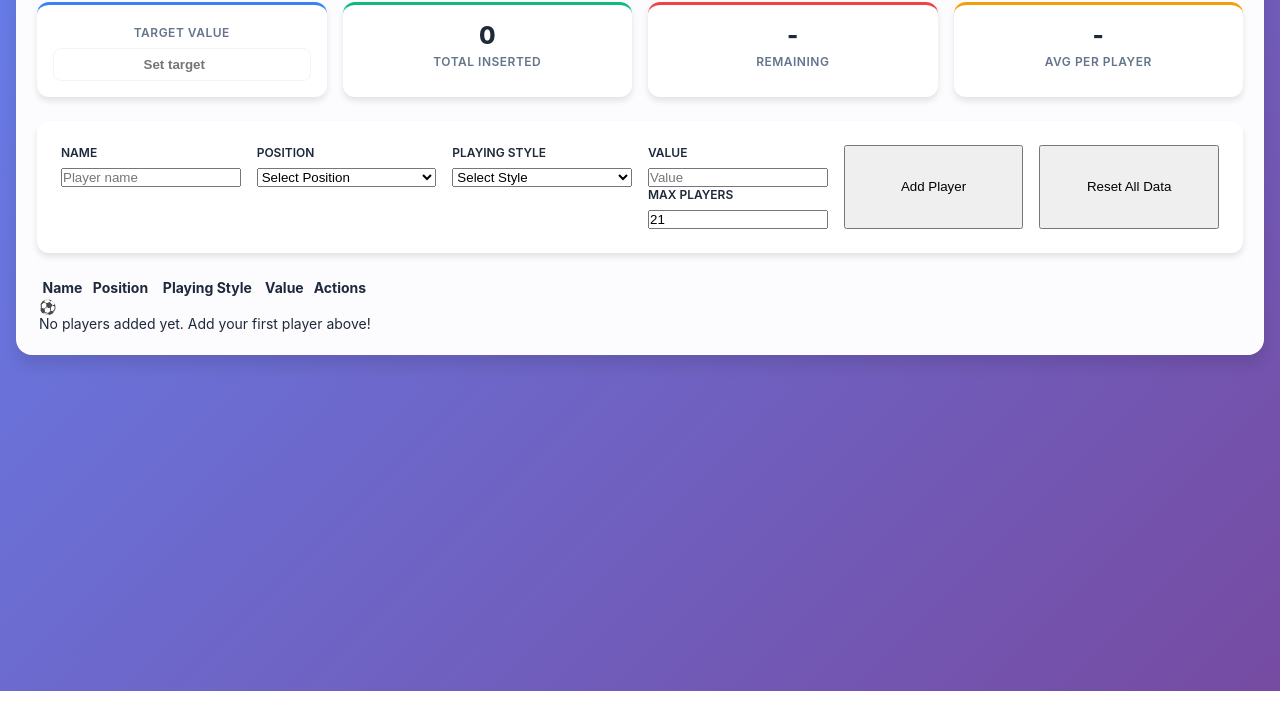
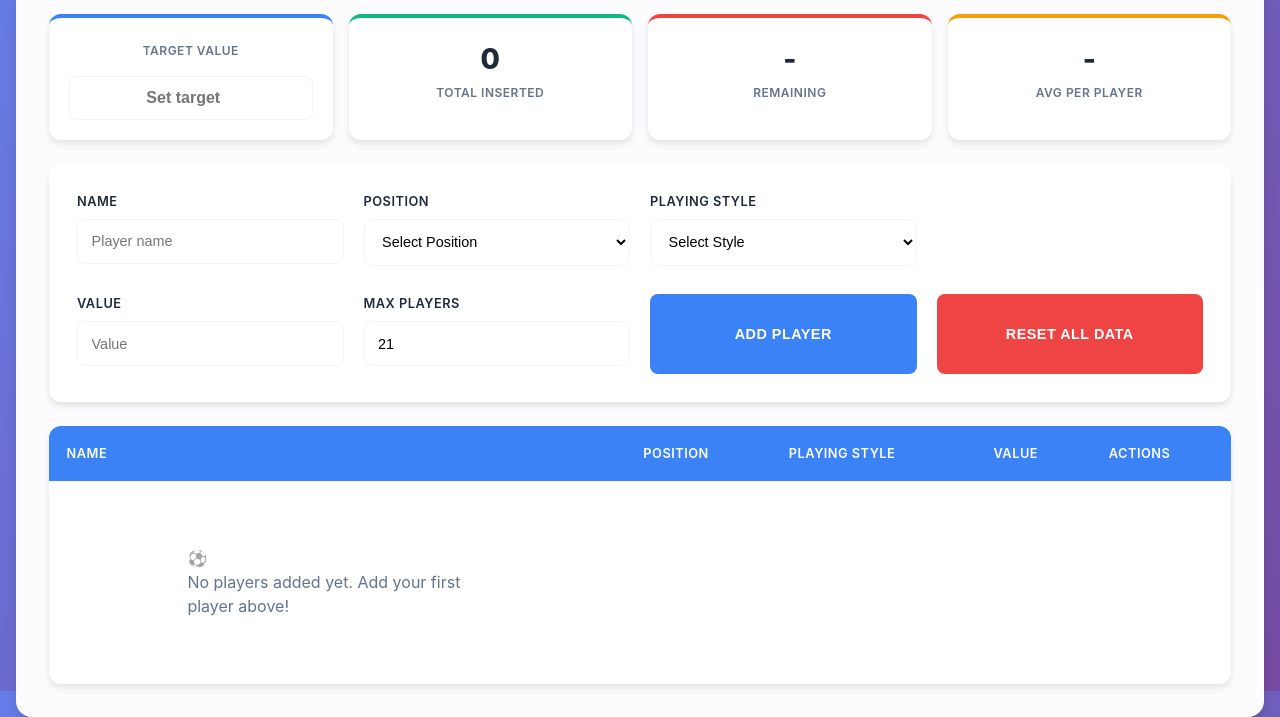
Before and after one commit to shasin549/Player-manager-, a plain HTML site: page index.html in a window 1280 px wide. Shown: the part 109-826 px from the top of the page. Before the commit the page ends 800 px from the top, so only its background shows below. Drawn offline with Linux system fonts and the light colour scheme.

Commit message:
Update style.css

```diff
--- a/style.css
+++ b/style.css
@@ -23,16 +23,17 @@
 html, body {
     height: 100%;
     width: 100%;
+    font-family: 'Inter', -apple-system, BlinkMacSystemFont, 'Segoe UI', Roboto, sans-serif;
 }
 
 body {
-    font-family: 'Inter', -apple-system, BlinkMacSystemFont, 'Segoe UI', Roboto, sans-serif;
     background: linear-gradient(135deg, #667eea 0%, #764ba2 100%);
     color: var(--dark);
     font-size: 14px;
     padding: 1rem;
     min-height: 100vh;
     overflow-y: auto;
+    line-height: 1.5;
 }
 
 .container {
@@ -41,10 +42,9 @@ body {
     margin: 0 auto;
     background: rgba(255, 255, 255, 0.98);
     border-radius: 1rem;
-    padding: 1.25rem;
+    padding: 1.5rem;
     box-shadow: var(--card-shadow-lg);
     border: 1px solid rgba(255, 255, 255, 0.2);
-    min-height: 0;
     overflow: visible;
 }
 
@@ -64,21 +64,21 @@ h1 {
     grid-template-columns: repeat(auto-fit, minmax(160px, 1fr));
     gap: 1rem;
     margin-bottom: 1.5rem;
-    width: 100%;
 }
 
 .stat-card {
     background: white;
-    padding: 1rem;
+    padding: 1.25rem;
     border-radius: 0.75rem;
     text-align: center;
     box-shadow: var(--card-shadow);
-    border-top: 3px solid var(--primary);
-    transition: transform 0.2s ease;
+    border-top: 4px solid var(--primary);
+    transition: all 0.3s ease;
 }
 
 .stat-card:hover {
-    transform: translateY(-3px);
+    transform: translateY(-5px);
+    box-shadow: 0 6px 12px rgba(0, 0, 0, 0.15);
 }
 
 .stat-card:nth-child(2) { border-top-color: var(--success); }
@@ -86,7 +86,7 @@ h1 {
 .stat-card:nth-child(4) { border-top-color: var(--secondary); }
 
 .stat-value {
-    font-size: 1.5rem;
+    font-size: 1.75rem;
     font-weight: 800;
     margin-bottom: 0.25rem;
     color: var(--dark);
@@ -98,21 +98,30 @@ h1 {
     font-weight: 600;
     text-transform: uppercase;
     letter-spacing: 0.5px;
+    margin-bottom: 0.5rem;
 }
 
 .target-input {
     width: 100%;
-    padding: 0.5rem;
+    padding: 0.75rem;
     margin-top: 0.5rem;
     border: 1px solid var(--gray-light);
     border-radius: 0.5rem;
     text-align: center;
     font-weight: 700;
+    font-size: 1rem;
+    transition: all 0.2s;
+}
+
+.target-input:focus {
+    outline: none;
+    border-color: var(--primary);
+    box-shadow: 0 0 0 3px var(--primary-light);
 }
 
 .input-section {
     background: white;
-    padding: 1.5rem;
+    padding: 1.75rem;
     border-radius: 0.75rem;
     margin-bottom: 1.5rem;
     box-shadow: var(--card-shadow);
@@ -120,18 +129,263 @@ h1 {
 
 .input-form {
     display: grid;
-    grid-template-columns: repeat(auto-fit, minmax(150px, 1fr));
-    gap: 1rem;
+    grid-template-columns: repeat(auto-fit, minmax(180px, 1fr));
+    gap: 1.25rem;
 }
 
 .input-group {
     display: flex;
     flex-direction: column;
+    margin-bottom: 0.5rem;
 }
 
 label {
     margin-bottom: 0.5rem;
     font-weight: 600;
-    font-size: 0.75rem;
+    font-size: 0.8rem;
     color: var(--dark);
-    text-transform: uppercase
+    text-transform: uppercase;
+    letter-spacing: 0.5px;
+}
+
+input, select {
+    padding: 0.85rem;
+    border: 1px solid var(--gray-light);
+    border-radius: 0.5rem;
+    font-size: 0.9rem;
+    width: 100%;
+    transition: all 0.2s;
+    background-color: white;
+}
+
+input:focus, select:focus {
+    outline: none;
+    border-color: var(--primary);
+    box-shadow: 0 0 0 3px var(--primary-light);
+}
+
+.input-row {
+    display: grid;
+    grid-template-columns: 1fr 1fr;
+    gap: 1.25rem;
+}
+
+.btn {
+    padding: 0.85rem 1.25rem;
+    border-radius: 0.5rem;
+    font-size: 0.9rem;
+    font-weight: 600;
+    border: none;
+    cursor: pointer;
+    transition: all 0.3s ease;
+    text-transform: uppercase;
+    letter-spacing: 0.5px;
+    display: inline-flex;
+    align-items: center;
+    justify-content: center;
+    gap: 0.5rem;
+}
+
+.btn:hover {
+    transform: translateY(-2px);
+    box-shadow: var(--card-shadow);
+}
+
+.add-btn {
+    background: var(--primary);
+    color: white;
+}
+
+.add-btn:hover {
+    background: var(--primary-dark);
+}
+
+.reset-btn {
+    background: var(--danger);
+    color: white;
+}
+
+.reset-btn:hover {
+    background: #dc2626;
+}
+
+.table-container {
+    background: white;
+    border-radius: 0.75rem;
+    box-shadow: var(--card-shadow);
+    max-height: 500px;
+    overflow-y: auto;
+    position: relative;
+}
+
+table {
+    width: 100%;
+    border-collapse: collapse;
+    font-size: 0.9rem;
+}
+
+th, td {
+    padding: 1.1rem;
+    text-align: left;
+    vertical-align: middle;
+}
+
+th {
+    background: var(--primary);
+    color: white;
+    font-weight: 600;
+    position: sticky;
+    top: 0;
+    text-transform: uppercase;
+    letter-spacing: 0.5px;
+    font-size: 0.8rem;
+}
+
+tbody tr {
+    border-bottom: 1px solid var(--gray-light);
+    transition: background-color 0.2s;
+}
+
+tbody tr:last-child {
+    border-bottom: none;
+}
+
+tbody tr:hover {
+    background-color: var(--primary-light);
+}
+
+.action-btn {
+    padding: 0.5rem 0.9rem;
+    border-radius: 0.35rem;
+    font-size: 0.8rem;
+    margin-right: 0.5rem;
+    border: none;
+    cursor: pointer;
+    transition: all 0.2s;
+    font-weight: 600;
+    text-transform: uppercase;
+    letter-spacing: 0.5px;
+}
+
+.action-btn:hover {
+    transform: translateY(-1px);
+    box-shadow: 0 2px 6px rgba(0, 0, 0, 0.1);
+}
+
+.edit-btn {
+    background: var(--warning);
+    color: white;
+}
+
+.delete-btn {
+    background: var(--danger);
+    color: white;
+}
+
+.empty-state {
+    text-align: center;
+    padding: 3rem 2rem;
+    color: var(--gray);
+    display: flex;
+    flex-direction: column;
+    justify-content: center;
+    align-items: center;
+}
+
+.empty-state-icon {
+    font-size: 3rem;
+    margin-bottom: 1.5rem;
+    opacity: 0.5;
+}
+
+.empty-state div {
+    font-size: 1rem;
+    color: var(--gray);
+    max-width: 300px;
+    margin: 0 auto;
+}
+
+/* Responsive Adjustments */
+@media (max-width: 768px) {
+    body {
+        padding: 0.75rem;
+    }
+
+    .container {
+        padding: 1.25rem;
+    }
+
+    .stats-container {
+        grid-template-columns: repeat(2, 1fr);
+    }
+
+    .input-form {
+        grid-template-columns: 1fr;
+    }
+
+    .input-row {
+        grid-template-columns: 1fr;
+        gap: 1rem;
+    }
+
+    .btn {
+        width: 100%;
+        margin-bottom: 0.5rem;
+    }
+
+    .table-container {
+        max-height: none;
+        overflow-x: auto;
+    }
+
+    table {
+        display: block;
+        white-space: nowrap;
+    }
+}
+
+@media (min-width: 1024px) {
+    .container {
+        padding: 2rem;
+    }
+
+    .input-form {
+        grid-template-columns: repeat(4, 1fr);
+    }
+
+    .input-row {
+        grid-column: span 2;
+        grid-template-columns: 1fr 1fr;
+    }
+}
+
+/* Animations */
+@keyframes fadeIn {
+    from {
+        opacity: 0;
+        transform: translateY(10px);
+    }
+    to {
+        opacity: 1;
+        transform: translateY(0);
+    }
+}
+
+.stat-card, .input-section, .table-container {
+    animation: fadeIn 0.4s ease-out forwards;
+}
+
+/* Loading indicator */
+.loading {
+    display: inline-block;
+    width: 1rem;
+    height: 1rem;
+    border: 2px solid rgba(255,255,255,0.3);
+    border-radius: 50%;
+    border-top-color: white;
+    animation: spin 1s ease-in-out infinite;
+}
+
+@keyframes spin {
+    to { transform: rotate(360deg); }
+}
```
